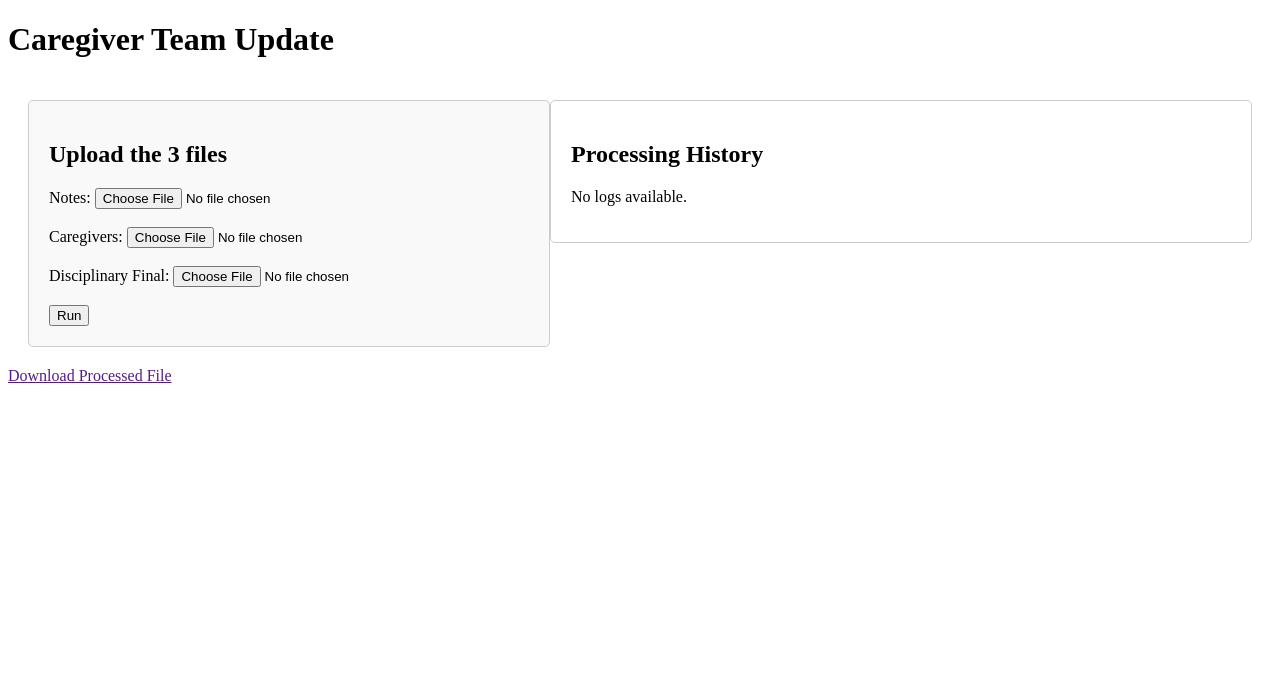
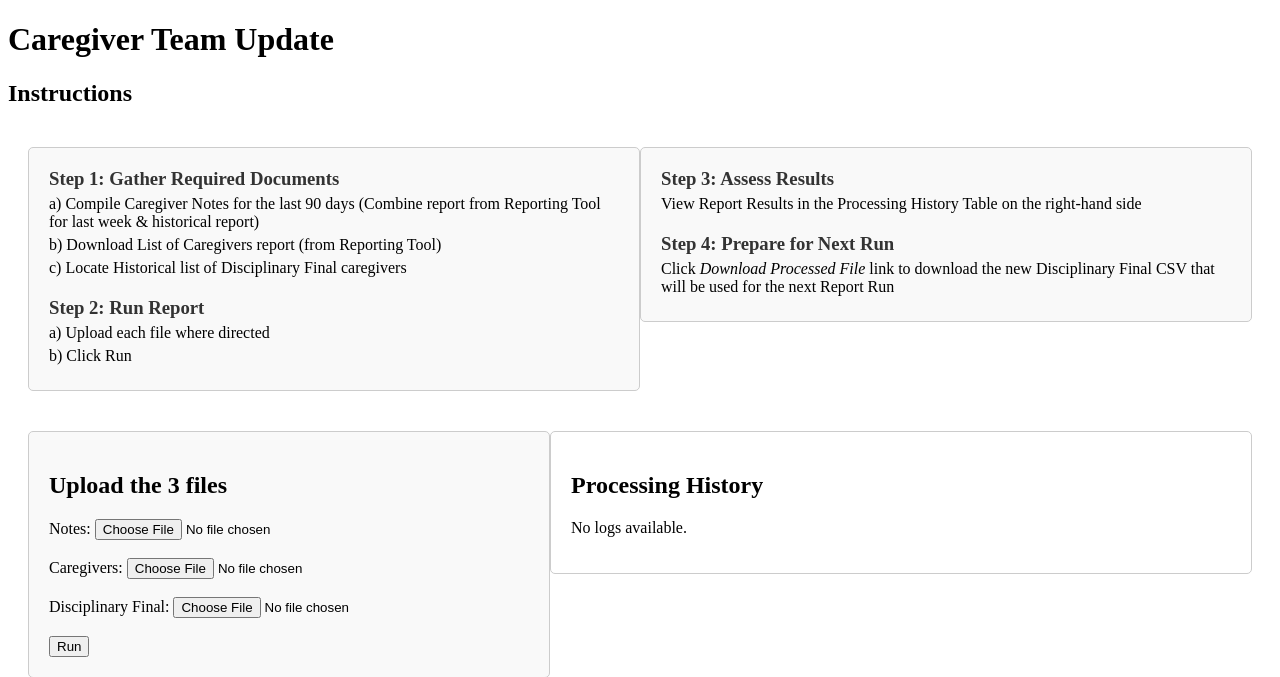
Before and after one commit to npaltiel/anchor_reports_app, a Flask app: page / in a window 1280 px wide. Shown: the top 677 px of the page. Run offline with Flask 3, Linux system fonts and the light colour scheme; data that the repository does not hold is empty.

Commit message:
Added Instructions

```diff
--- a/static/styles.css
+++ b/static/styles.css
@@ -1,4 +1,48 @@
 /* Use Flexbox for side-by-side layout */
+.steps-container {
+    display: flex;
+    justify-content: space-between;
+    align-items: flex-start;
+    padding: 20px;
+}
+
+/* Style each column */
+.steps-column {
+    width: 48%; /* Make columns nearly equal width */
+    padding: 20px;
+    border: 1px solid #ccc;
+    border-radius: 5px;
+    background-color: #f9f9f9;
+}
+
+/* Improve spacing and readability */
+.steps-column h3 {
+    margin-top: 0;
+    margin-bottom: 5px;
+    color: #333;
+}
+
+/* Larger space between different steps */
+.steps-column h3:not(:first-child) {
+    margin-top: 20px; /* Adds extra space between Step 1 and Step 2 */
+}
+
+.steps-column p {
+    margin: 5px 0;
+    font-size: 16px;
+}
+
+/* Responsive Design */
+@media screen and (max-width: 768px) {
+    .steps-container {
+        flex-direction: column;
+    }
+    .steps-column {
+        width: 100%;
+        margin-bottom: 20px;
+    }
+}
+
 .container {
     display: flex;
     justify-content: space-between;
--- a/templates/index.html
+++ b/templates/index.html
@@ -6,6 +6,32 @@
 </head>
 <body>
     <h1>Caregiver Team Update</h1>
+
+    <h2>Instructions</h2>
+
+    <div class="steps-container">
+        <!-- Left Column: Step 1 & Step 2 -->
+        <div class="steps-column">
+            <h3>Step 1: Gather Required Documents</h3>
+            <p>a) Compile Caregiver Notes for the last 90 days (Combine report from Reporting Tool for last week & historical report)</p>
+            <p>b) Download List of Caregivers report (from Reporting Tool)</p>
+            <p>c) Locate Historical list of Disciplinary Final caregivers</p>
+
+            <h3>Step 2: Run Report</h3>
+            <p>a) Upload each file where directed</p>
+            <p>b) Click Run</p>
+        </div>
+
+        <!-- Right Column: Step 3 & Step 4 -->
+        <div class="steps-column">
+            <h3>Step 3: Assess Results</h3>
+            <p>View Report Results in the Processing History Table on the right-hand side</p>
+
+            <h3>Step 4: Prepare for Next Run</h3>
+            <p>Click <em>Download Processed File</em> link to download the new Disciplinary Final CSV that will be used for the next Report Run</p>
+        </div>
+    </div>
+
 
     <div class="container">
         <!-- Upload Form on the Left -->
```
